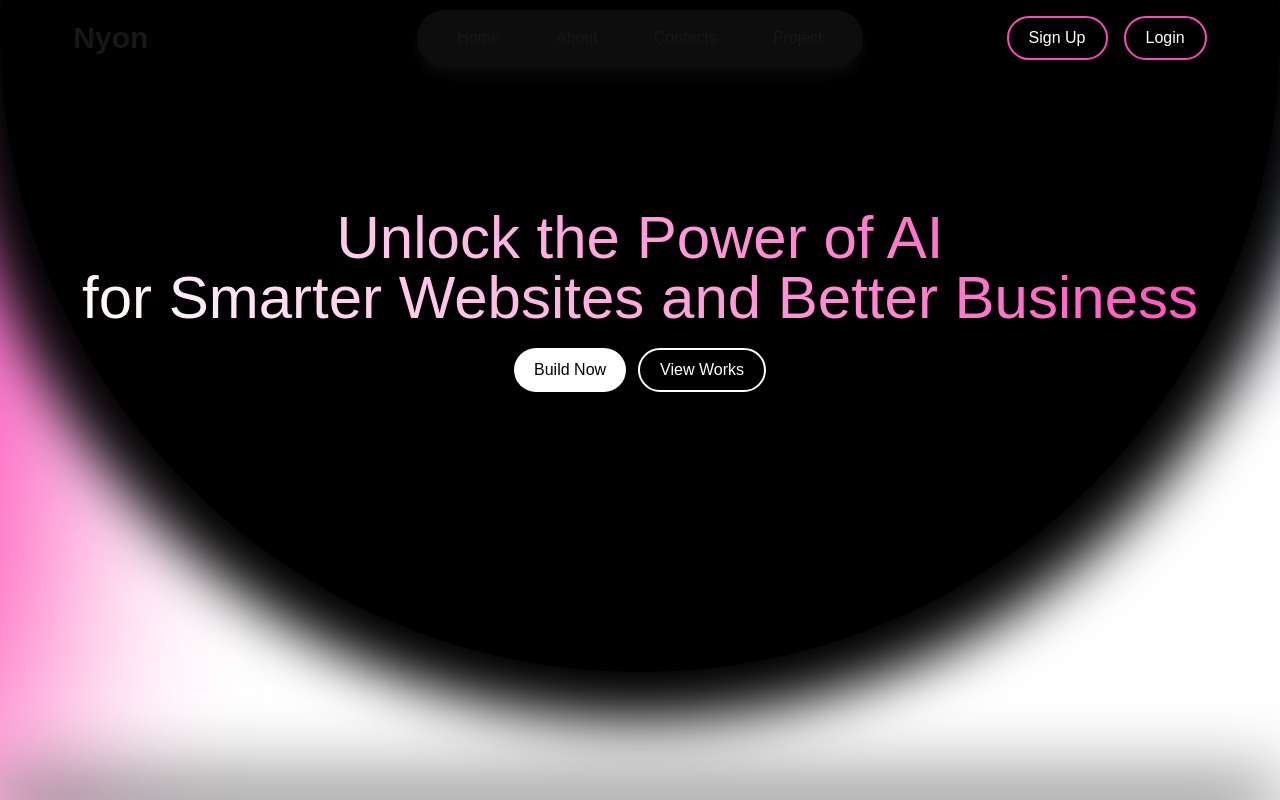
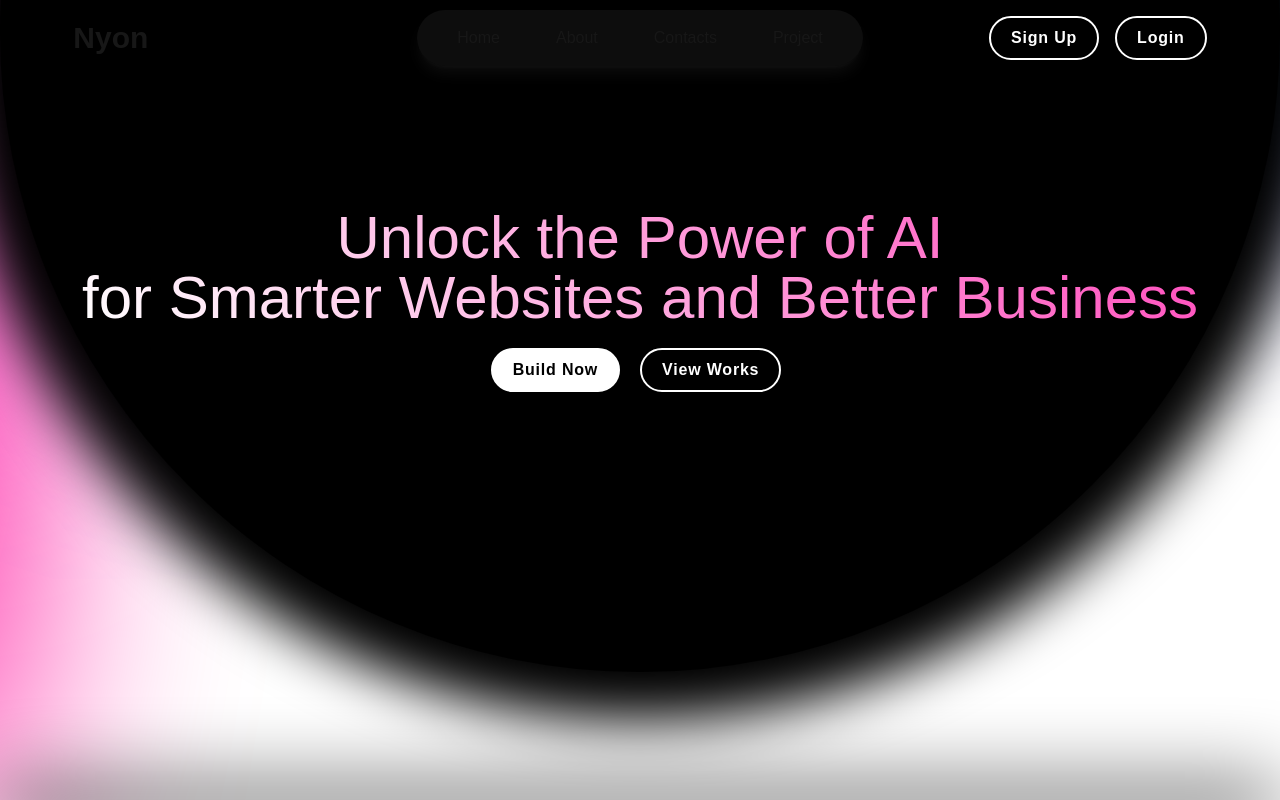
Before and after one commit to SophiseTech/Portfolio, a Next.js app: page / in a window 1280 px wide. Built offline with nearby package versions, Linux system fonts and the light colour scheme.

Commit message:
buttons style fixes

```diff
--- /dev/null
+++ b/app/Components/Buttons/FillButtons.jsx
@@ -0,0 +1,9 @@
+
+function FillButtons({label}) {
+  return (
+    <button className="bg-white text-black px-5 py-2 rounded-full hover:bg-transparent border-2
+     border-white hover:text-white transition-all duration-200 ease-linear font-bold tracking-wider">{label}</button>
+  )
+}
+
+export default FillButtons
--- /dev/null
+++ b/app/Components/Buttons/GhostButtons.jsx
@@ -0,0 +1,8 @@
+
+function GhostButtons({name}) {
+  return (
+    <button className="mx-2 bg-transparent border-2 font-bold tracking-wider border-[white] hover:bg-white hover:text-black text-white px-5 py-2 rounded-full transition-all duration-200 ease-linear">{name}</button>
+  )
+}
+
+export default GhostButtons
--- a/app/Components/Hero/Main.jsx
+++ b/app/Components/Hero/Main.jsx
@@ -1,3 +1,5 @@
+import FillButtons from "@/app/Components/Buttons/FillButtons"
+import GhostButtons from "@/app/Components/Buttons/GhostButtons"
 
 function Main() {
   return (
@@ -11,8 +13,8 @@ function Main() {
             Unlock the Power of AI <br />for Smarter Websites and Better Business
           </h1>
           <div className="flex gap-3">
-            <button className="bg-white text-black px-5 py-2 rounded-full">Build Now</button>
-            <button className="bg-transparent border-2 border-white text-white px-5 py-2 rounded-full">View Works</button>
+            <FillButtons label={"Build Now"} />
+            <GhostButtons name={"View Works"} />
           </div>
         </div>
       </div>
--- a/app/Components/NavBar/Main.jsx
+++ b/app/Components/NavBar/Main.jsx
@@ -1,3 +1,4 @@
+import GhostButtons from "@/app/Components/Buttons/GhostButtons";
 
 function NavBar() {
   return (
@@ -35,7 +36,7 @@ const ListItem = ({ name }) => {
 
 const SigningButtons = ({ names }) => {
   return (
-    <button className="mx-2 bg-transparent border-2 border-[#ff48bb] hover:bg-[#ff48bb] text-white px-5 py-2 rounded-full">{names}</button>
+    <GhostButtons name={names} />
   )
 }
 
```
